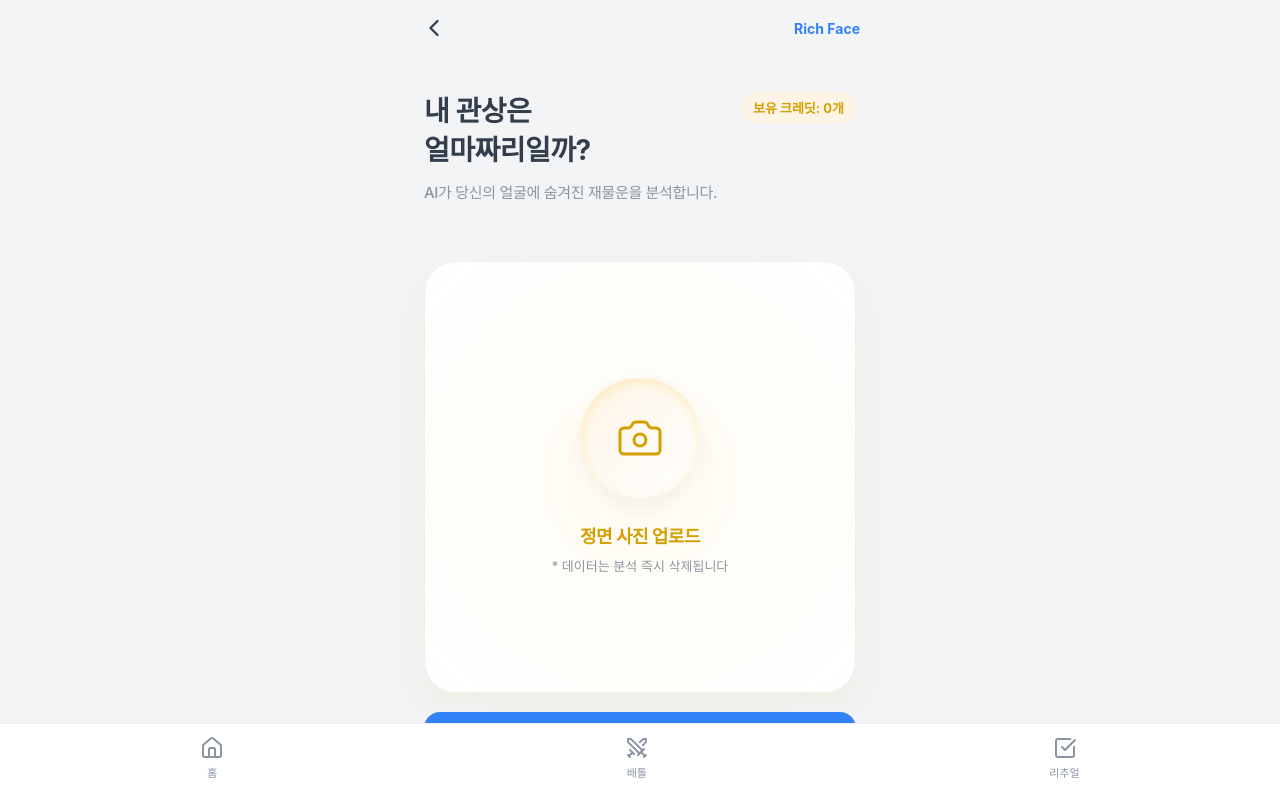
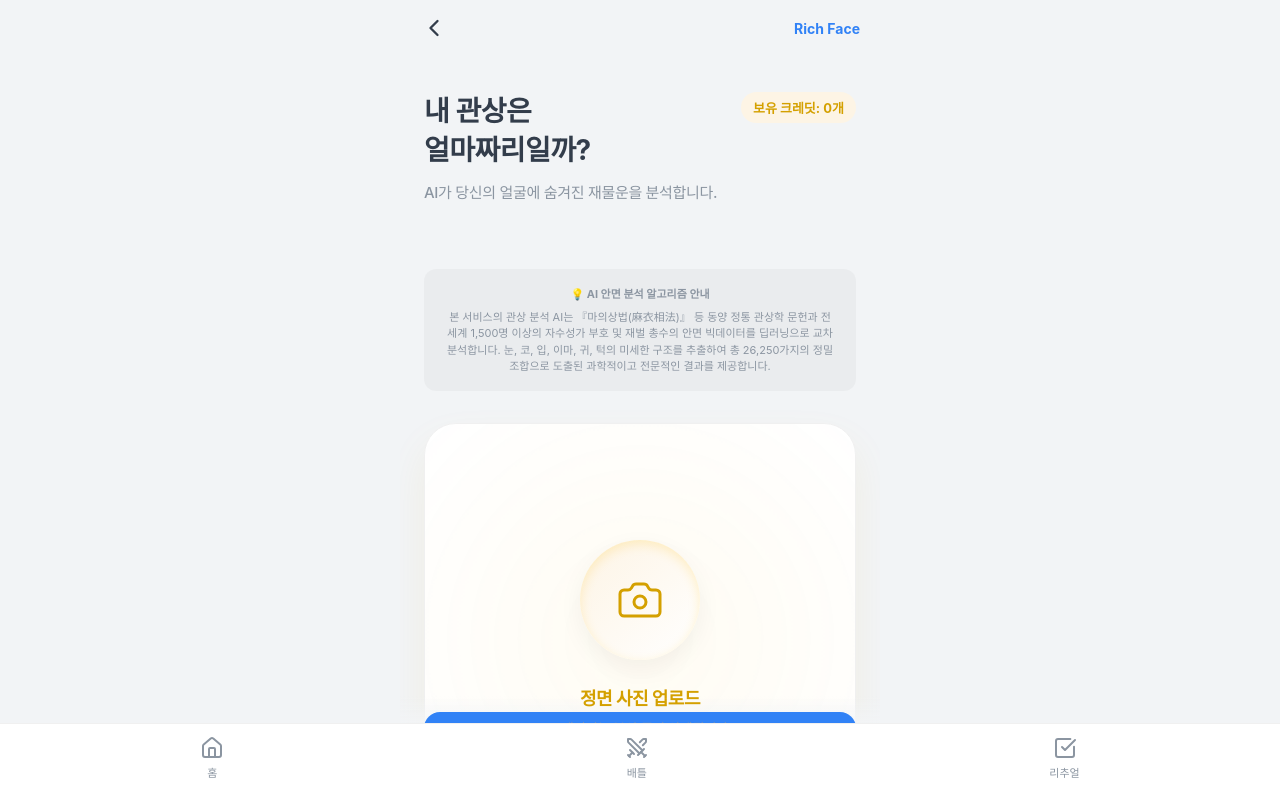
Before and after one commit to ansimhyang60/rich-face-miniapp, a React (Vite) app: page / in a window 1280 px wide. Built offline with nearby package versions, Linux system fonts and the light colour scheme; a web font is replaced by a local one.

Commit message:
feat: Add professional algorithm disclaimer

```diff
--- a/src/components/MainScreen.tsx
+++ b/src/components/MainScreen.tsx
@@ -35,6 +35,23 @@ export default function MainScreen() {
             보유 크레딧: {credits}개
           </div>
         </div>
+      </div>
+
+      {/* Professional Logic Disclaimer */}
+      <div style={{
+        marginTop: '32px',
+        padding: '16px',
+        backgroundColor: 'rgba(0, 0, 0, 0.03)',
+        borderRadius: '12px',
+        textAlign: 'center',
+        marginBottom: '32px'
+      }}>
+        <h4 style={{ fontSize: '11px', fontWeight: 'bold', color: 'var(--text-sub)', marginBottom: '8px' }}>
+          💡 AI 안면 분석 알고리즘 안내
+        </h4>
+        <p style={{ fontSize: '11px', color: '#8b95a1', lineHeight: '1.5', wordBreak: 'keep-all' }}>
+          본 서비스의 관상 분석 AI는 『마의상법(麻衣相法)』 등 동양 정통 관상학 문헌과 전 세계 1,500명 이상의 자수성가 부호 및 재벌 총수의 안면 빅데이터를 딥러닝으로 교차 분석합니다. 눈, 코, 입, 이마, 귀, 턱의 미세한 구조를 추출하여 총 26,250가지의 정밀 조합으로 도출된 과학적이고 전문적인 결과를 제공합니다.
+        </p>
       </div>
 
       {/* Golden Camera Area */}
```
